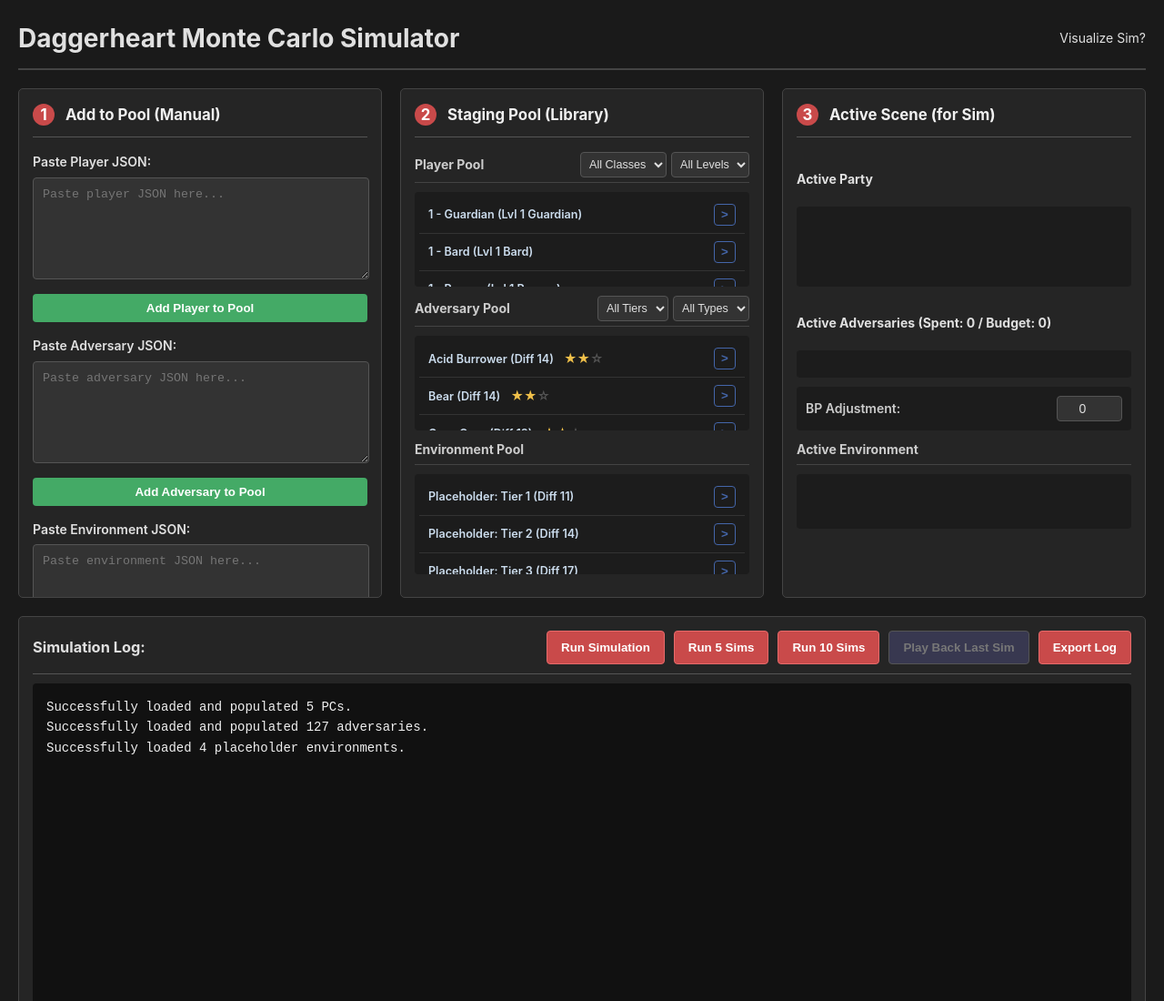
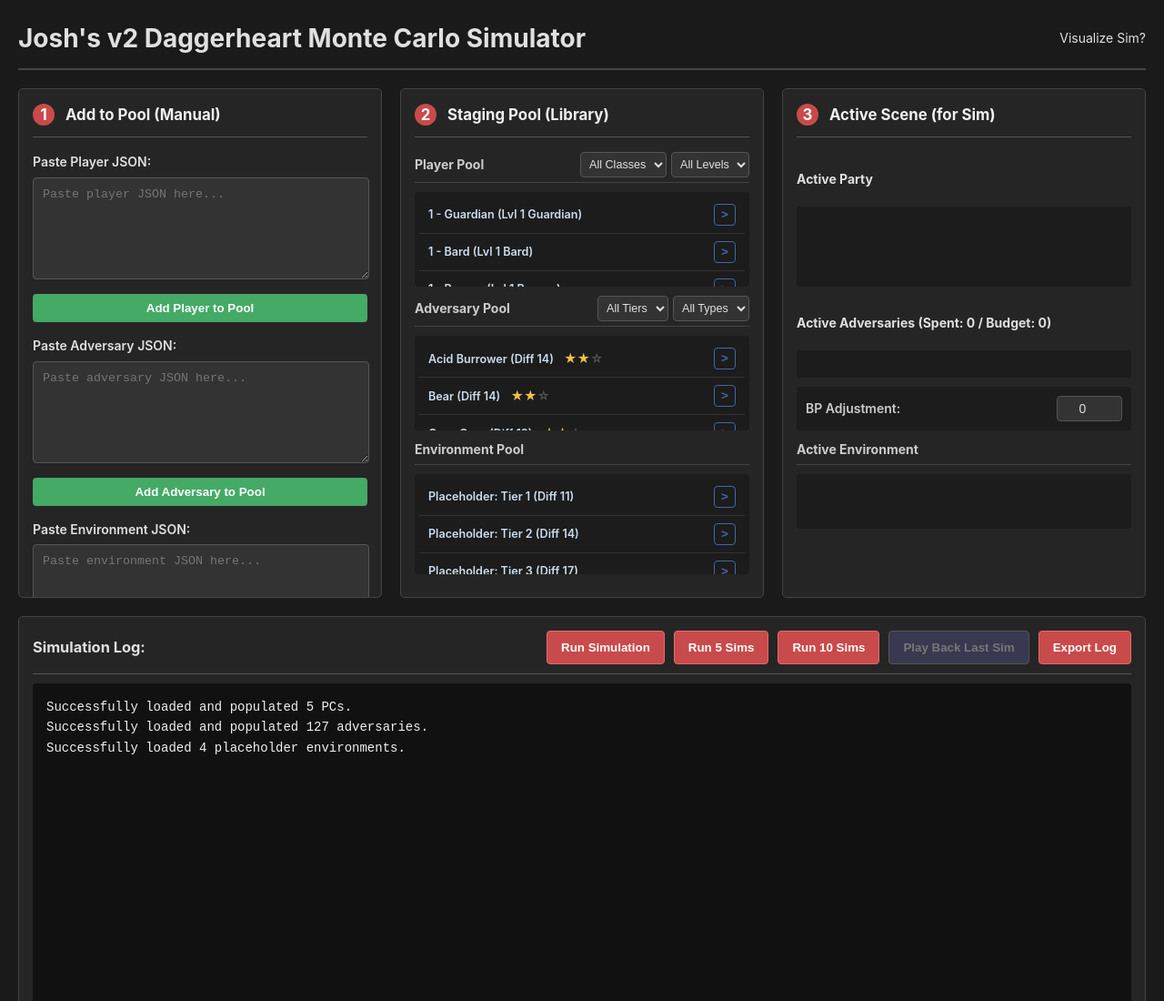
Before and after one commit to ettinentertainment/DHMC-Monte-Carlo-Teamwork, a plain HTML site: page index.html in a window 1280 px wide. Shown: the top 1100 px of the page at 91% size. Drawn offline with Linux system fonts and the light colour scheme.

Commit message:
Update index.html

```diff
--- a/index.html
+++ b/index.html
@@ -8,7 +8,7 @@
 </head>
 <body>
     <header>
-        <h1>Daggerheart Monte Carlo Simulator</h1>
+        <h1>Josh's v2 Daggerheart Monte Carlo Simulator</h1>
         <div class="sim-controls">
             <label for="visualize-checkbox">
                 <input type="checkbox" id="visualize-checkbox">
```
